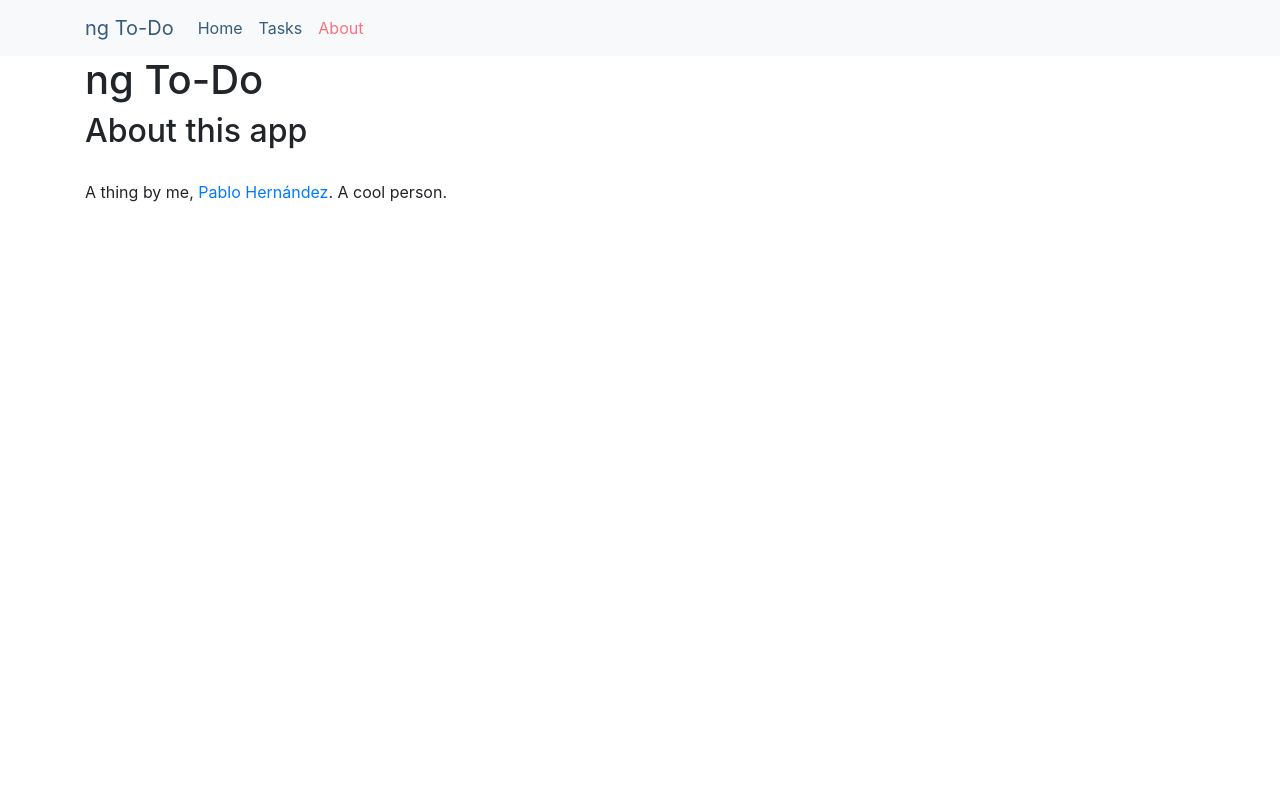
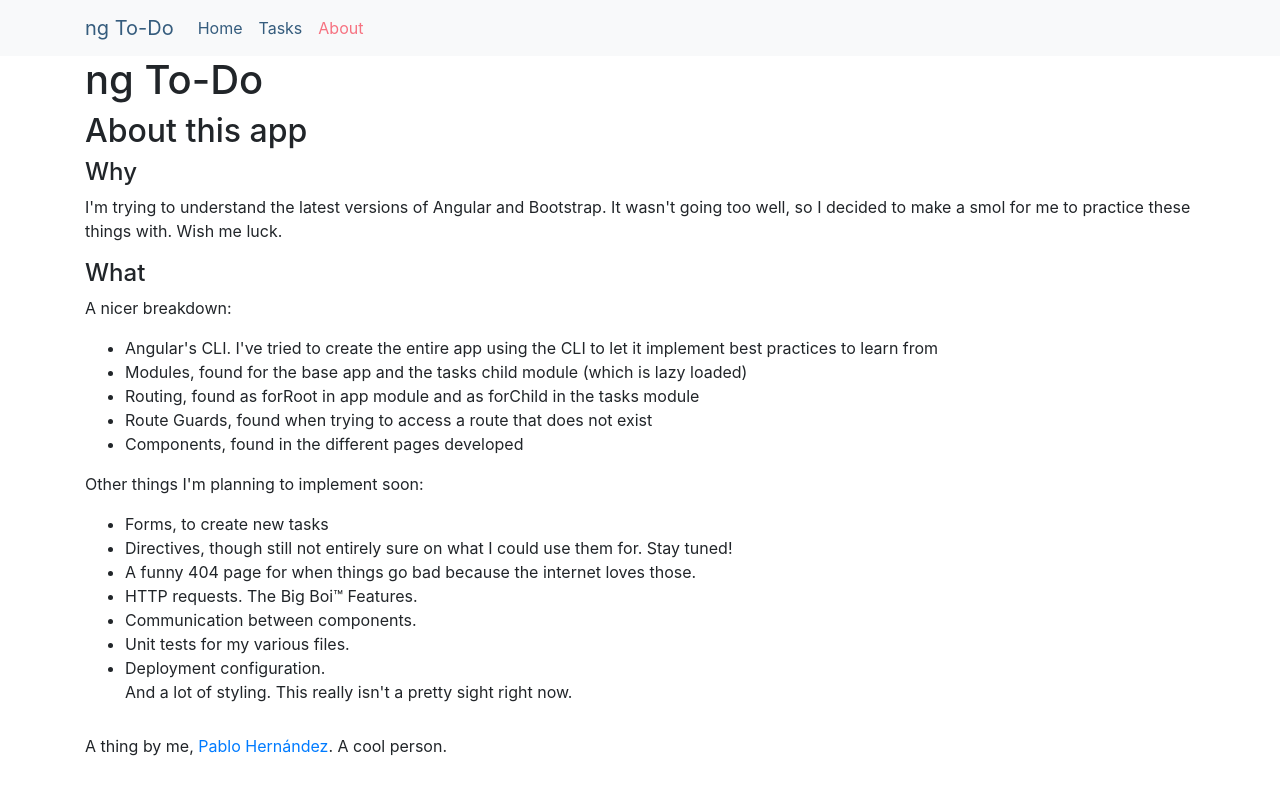
Before and after one commit to PabloH91/ng-todo, an Angular app: page /about in a window 1280 px wide. Shown: the top 794 px of the page. Built offline with nearby package versions, Linux system fonts and the light colour scheme.

Commit message:
Add details about app in the about page.

```diff
--- a/src/app/about/about.component.html
+++ b/src/app/about/about.component.html
@@ -1,4 +1,30 @@
 <div class="container">
   <h1>ng To-Do</h1>
   <h2>About this app</h2>
+  <div class="question-container">
+    <h4>Why</h4>
+    <p>I'm trying to understand the latest versions of Angular and Bootstrap. It wasn't going too well, so I decided to make a smol for me to practice these things with. Wish me luck.</p>
+  </div>
+  <div class="question-container">
+    <h4>What</h4>
+    <p>A nicer breakdown:</p>
+    <ul class="features-list">
+      <li>Angular's CLI. I've tried to create the entire app using the CLI to let it implement best practices to learn from</li>
+      <li>Modules, found for the base app and the tasks child module (which is lazy loaded)</li>
+      <li>Routing, found as forRoot in app module and as forChild in the tasks module</li>
+      <li>Route Guards, found when trying to access a route that does not exist</li>
+      <li>Components, found in the different pages developed</li>
+    </ul>
+    <p>Other things I'm planning to implement soon:</p>
+    <ul class="features-list">
+      <li>Forms, to create new tasks</li>
+      <li>Directives, though still not entirely sure on what I could use them for. Stay tuned!</li>
+      <li>A funny 404 page for when things go bad because the internet loves those.</li>
+      <li>HTTP requests. The Big Boi™ Features.</li>
+      <li>Communication between components.</li>
+      <li>Unit tests for my various files.</li>
+      <li>Deployment configuration.</li>
+    <p>And a lot of styling. This really isn't a pretty sight right now.</p>
+    </ul>
+  </div>
 </div>
```
